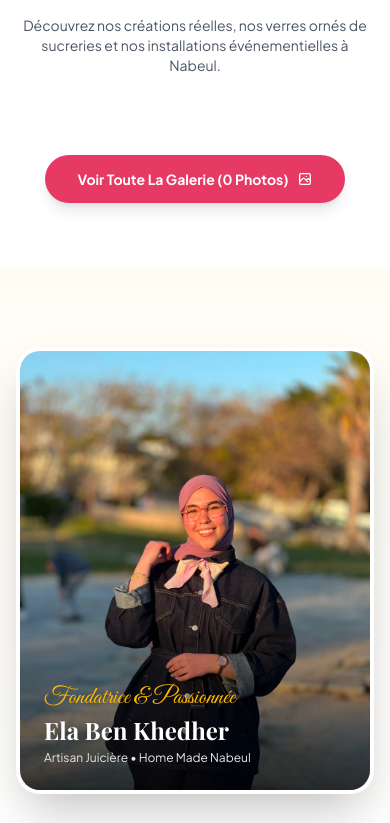
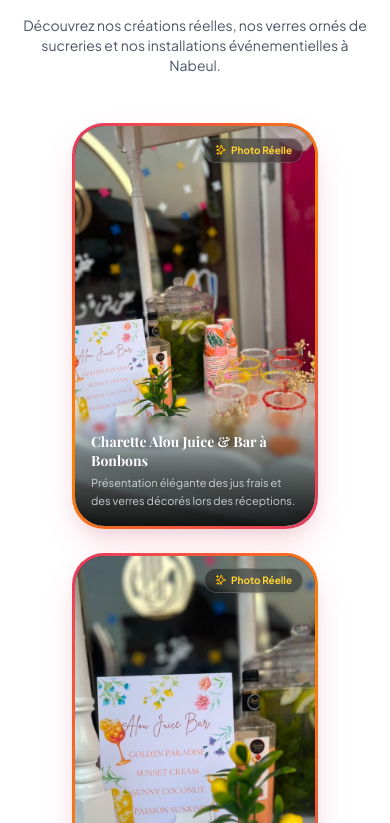
Before and after one commit to Obaydz/Alou-Juice, a Next.js app: page / in a window 390 px wide. Shown: the part 5701-6524 px from the top of the page. Built offline with nearby package versions, Linux system fonts and the light colour scheme; no server answers; the database is empty; a web font is replaced by a local one.

Commit message:
fixed home gallery images

```diff
--- a/src/components/GallerySection.tsx
+++ b/src/components/GallerySection.tsx
@@ -30,7 +30,7 @@ const GALLERY_IMAGES = [
 export const GallerySection = () => {
   const [activeImage, setActiveImage] = useState<typeof GALLERY_IMAGES[0] | null>(null);
   const [isFullGalleryOpen, setIsFullGalleryOpen] = useState(false);
-  const [galleryImages, setGalleryImages] = useState<typeof GALLERY_IMAGES>([]);
+  const [galleryImages, setGalleryImages] = useState<typeof GALLERY_IMAGES>(GALLERY_IMAGES);
 
   React.useEffect(() => {
     fetch('/api/gallery')
@@ -43,50 +43,57 @@ export const GallerySection = () => {
       .catch((err) => console.error('Failed to load gallery from MongoDB:', err));
   }, []);
 
-  const PREVIEW_LIMIT = 2;
+  const PREVIEW_LIMIT = 3;
   const previewImages = galleryImages.slice(0, PREVIEW_LIMIT);
 
-  const renderGalleryCard = (img: typeof GALLERY_IMAGES[0], i: number) => (
-    <div
-      key={i}
-      onClick={() => setActiveImage(img)}
-      className="relative h-72 rounded-3xl overflow-hidden group cursor-pointer shadow-lg border border-pink-100"
-    >
-      <Image
-        src={img.src}
-        alt={img.title}
-        fill
-        className="object-cover group-hover:scale-110 transition-transform duration-700"
-      />
-      <div className="absolute inset-0 bg-gradient-to-t from-black/80 via-black/20 to-transparent opacity-90 group-hover:opacity-100 transition-opacity p-6 flex flex-col justify-end text-white">
-        <span className="text-amber-400 text-xs font-bold flex items-center gap-1 mb-1">
-          <IconSparkles className="w-3.5 h-3.5" /> Photo Réelle
-        </span>
-        <h4 className="font-serif-heading font-bold text-lg leading-tight">{img.title}</h4>
-        <p className="text-xs text-gray-200 mt-1 line-clamp-2">{img.desc}</p>
-      </div>
-    </div>
-  );
+
 
   const renderPortraitCard = (img: typeof GALLERY_IMAGES[0], i: number) => (
     <div
       key={i}
+      className="p-[3px] rounded-[2rem] group cursor-pointer transition-all duration-500 hover:-translate-y-2 hover:shadow-2xl hover:shadow-[#e63963]/30"
+      style={{
+        background: 'linear-gradient(135deg, #e63963 0%, #ff8400 50%, #e63963 100%)',
+        boxShadow: '0 15px 35px -5px rgba(230, 57, 99, 0.2), 0 8px 16px -6px rgba(0, 0, 0, 0.08)'
+      }}
       onClick={() => setActiveImage(img)}
-      className="relative w-56 rounded-3xl overflow-hidden group cursor-pointer shadow-xl border border-pink-100"
+    >
+      <div
+        className="relative w-60 sm:w-64 overflow-hidden rounded-[1.85rem] bg-gray-900"
         style={{ aspectRatio: '3/5' }}
       >
         <Image
           src={img.src}
           alt={img.title}
           fill
-        className="object-cover group-hover:scale-105 transition-transform duration-700"
+          className="object-cover group-hover:scale-110 transition-transform duration-700 ease-out"
         />
-      <div className="absolute inset-0 bg-gradient-to-t from-black/75 via-black/10 to-transparent opacity-0 group-hover:opacity-100 transition-opacity duration-500 p-5 flex flex-col justify-end text-white">
-        <span className="text-amber-400 text-[10px] font-bold flex items-center gap-1 mb-1">
-          <IconSparkles className="w-3 h-3" /> Photo Réelle
+
+        {/* Subtle top badge */}
+        <div className="absolute top-3 right-3 z-10">
+          <span className="bg-black/40 backdrop-blur-md text-amber-300 text-[10px] font-bold px-2.5 py-1 rounded-full border border-white/20 flex items-center gap-1 shadow-sm">
+            <IconSparkles className="w-3 h-3 text-amber-400" /> Photo Réelle
           </span>
-        <h4 className="font-serif-heading font-bold text-sm leading-tight">{img.title}</h4>
-        <p className="text-[11px] text-gray-200 mt-1 line-clamp-2">{img.desc}</p>
+        </div>
+
+        {/* Center zoom icon on hover */}
+        <div className="absolute inset-0 z-10 flex items-center justify-center opacity-0 group-hover:opacity-100 transition-opacity duration-300 pointer-events-none">
+          <div className="w-12 h-12 rounded-full bg-black/50 backdrop-blur-md border border-white/30 flex items-center justify-center text-white shadow-xl scale-75 group-hover:scale-100 transition-transform duration-300">
+            <svg className="w-6 h-6" fill="none" viewBox="0 0 24 24" stroke="currentColor">
+              <path strokeLinecap="round" strokeLinejoin="round" strokeWidth={2} d="M21 21l-6-6m2-5a7 7 0 11-14 0 7 7 0 0114 0zM10 7v3m0 0v3m0-3h3m-3 0H7" />
+            </svg>
+          </div>
+        </div>
+
+        {/* Dynamic Glassmorphic Bottom Caption */}
+        <div className="absolute bottom-0 left-0 right-0 p-4 bg-gradient-to-t from-black/90 via-black/50 to-transparent backdrop-blur-[2px] transition-all duration-300">
+          <h4 className="font-serif-heading font-bold text-sm text-white leading-snug drop-shadow-md group-hover:text-amber-200 transition-colors">
+            {img.title}
+          </h4>
+          <p className="text-[11px] text-gray-200 mt-1 line-clamp-2 leading-relaxed opacity-85 group-hover:opacity-100 transition-opacity">
+            {img.desc}
+          </p>
+        </div>
       </div>
     </div>
   );
@@ -96,7 +103,7 @@ export const GallerySection = () => {
       <div className="max-w-7xl mx-auto px-4 sm:px-6 lg:px-8">
 
         {/* Header */}
-        <div className="text-center max-w-3xl mx-auto mb-10 space-y-3">
+        <div className="text-center max-w-3xl mx-auto mb-12 space-y-3">
           <span className="font-script text-3xl text-[#e63963] block">Notre Univers Visuel</span>
           <h2 className="font-serif-heading text-3xl sm:text-4xl font-extrabold text-[#3a0f1d]">
             Galerie Photos du Juice Bar & Événements
@@ -106,8 +113,8 @@ export const GallerySection = () => {
           </p>
         </div>
 
-        {/* Gallery Grid - Portrait Preview */}
-        <div className="flex flex-wrap justify-center gap-8">
+        {/* Gallery Grid - Styled Vertical Portrait Preview Cards */}
+        <div className="flex flex-wrap justify-center items-center gap-6 sm:gap-8">
           {previewImages.map(renderPortraitCard)}
         </div>
 
@@ -149,8 +156,8 @@ export const GallerySection = () => {
 
             {/* Modal Grid Content */}
             <div className="flex-1 overflow-y-auto p-6">
-              <div className="grid grid-cols-1 sm:grid-cols-2 lg:grid-cols-4 gap-6">
-                {galleryImages.map(renderGalleryCard)}
+              <div className="flex flex-wrap justify-center gap-6">
+                {galleryImages.map(renderPortraitCard)}
               </div>
             </div>
           </div>
```
Lines whose indentation alone changed are shown as unchanged.
